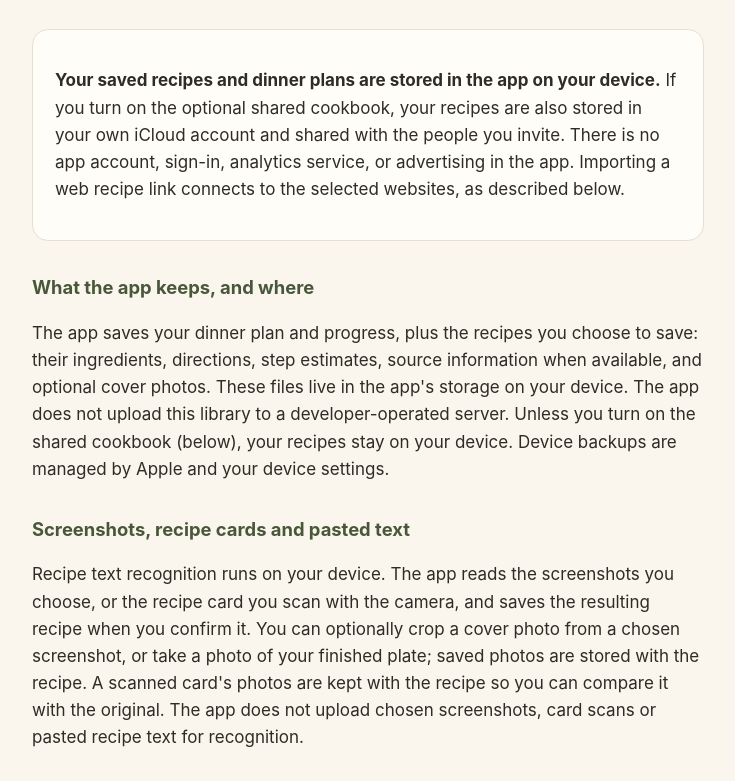
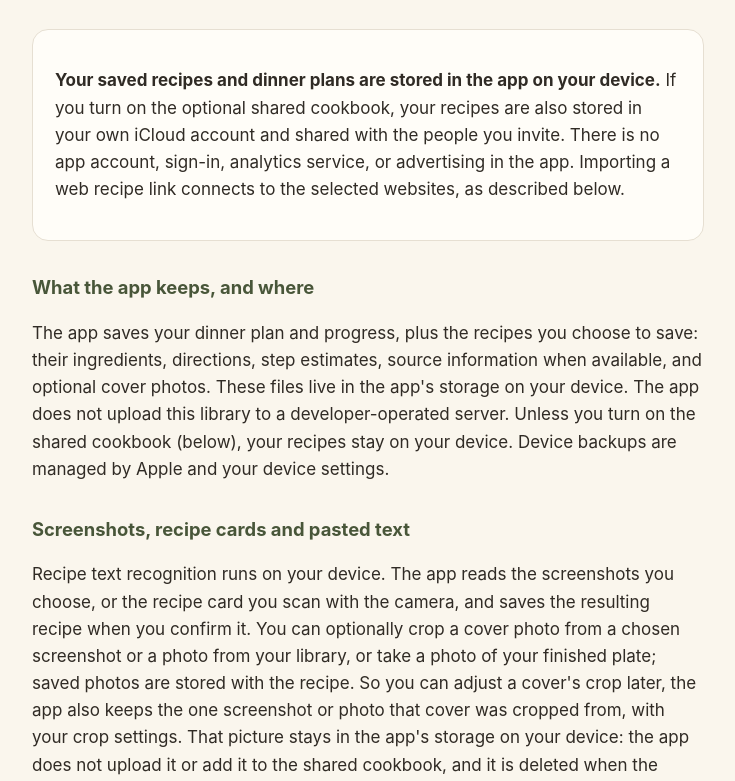
Before and after one commit to josephdorseyc-boop/dinner-together-site, a plain HTML site: page privacy.html in a window 1280 px wide. Shown: the part 146-927 px from the top of the page, without its empty margins (272-1007 px from the left). Drawn offline with Linux system fonts and the light colour scheme.

Commit message:
Draft: privacy page for 1.1.7 — the one screenshot or photo a cover was cropped from is kept on the device for adjusting later (Joe, Nov 27: 'Keep it, update the line'; 'Let's update the privacy policy')
Not published: for A2's content review and Joe's OK, to go live with
1.1.7 (effective date set then). Also names Photos as a cover source
(Edit cover photo → Choose from Photos, since 1.0).

Co-Authored-By: Claude Opus 5.5 <noreply@anthropic.com>
Claude-Session: https://claude.ai/code/session_01EPgoQgm9tSqmix5k8bz3Jf

```diff
--- a/privacy.html
+++ b/privacy.html
@@ -30,7 +30,7 @@
   <p>The app saves your dinner plan and progress, plus the recipes you choose to save: their ingredients, directions, step estimates, source information when available, and optional cover photos. These files live in the app's storage on your device. The app does not upload this library to a developer-operated server. Unless you turn on the shared cookbook (below), your recipes stay on your device. Device backups are managed by Apple and your device settings.</p>
 
   <h2>Screenshots, recipe cards and pasted text</h2>
-  <p>Recipe text recognition runs on your device. The app reads the screenshots you choose, or the recipe card you scan with the camera, and saves the resulting recipe when you confirm it. You can optionally crop a cover photo from a chosen screenshot, or take a photo of your finished plate; saved photos are stored with the recipe. A scanned card's photos are kept with the recipe so you can compare it with the original. The app does not upload chosen screenshots, card scans or pasted recipe text for recognition.</p>
+  <p>Recipe text recognition runs on your device. The app reads the screenshots you choose, or the recipe card you scan with the camera, and saves the resulting recipe when you confirm it. You can optionally crop a cover photo from a chosen screenshot or a photo from your library, or take a photo of your finished plate; saved photos are stored with the recipe. So you can adjust a cover's crop later, the app also keeps the one screenshot or photo that cover was cropped from, with your crop settings. That picture stays in the app's storage on your device: the app does not upload it or add it to the shared cookbook, and it is deleted when the cover is replaced or removed or the recipe is deleted. The other screenshots you choose are not kept. A scanned card's photos are kept with the recipe so you can compare it with the original. The app does not upload chosen screenshots, card scans or pasted recipe text for recognition.</p>
 
   <h2>Recipe links and websites</h2>
   <p>When you import a web recipe link, the app requests that page, may follow a redirect to the publisher, and may download the recipe's photo. The contacted websites receive normal network-request information, such as your IP address and the requested URL, and may keep their own logs under their privacy policies. These requests use a temporary session that does not accept website cookies. Planning and cooking with saved recipes do not require internet access.</p>
```
